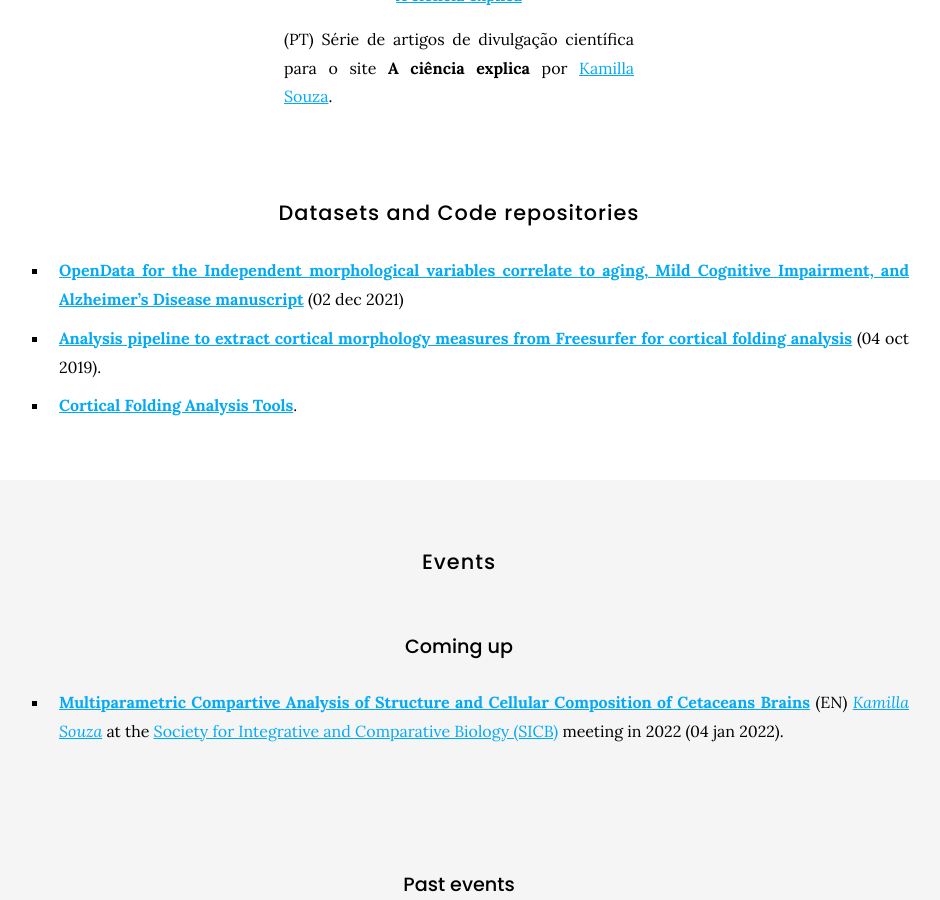
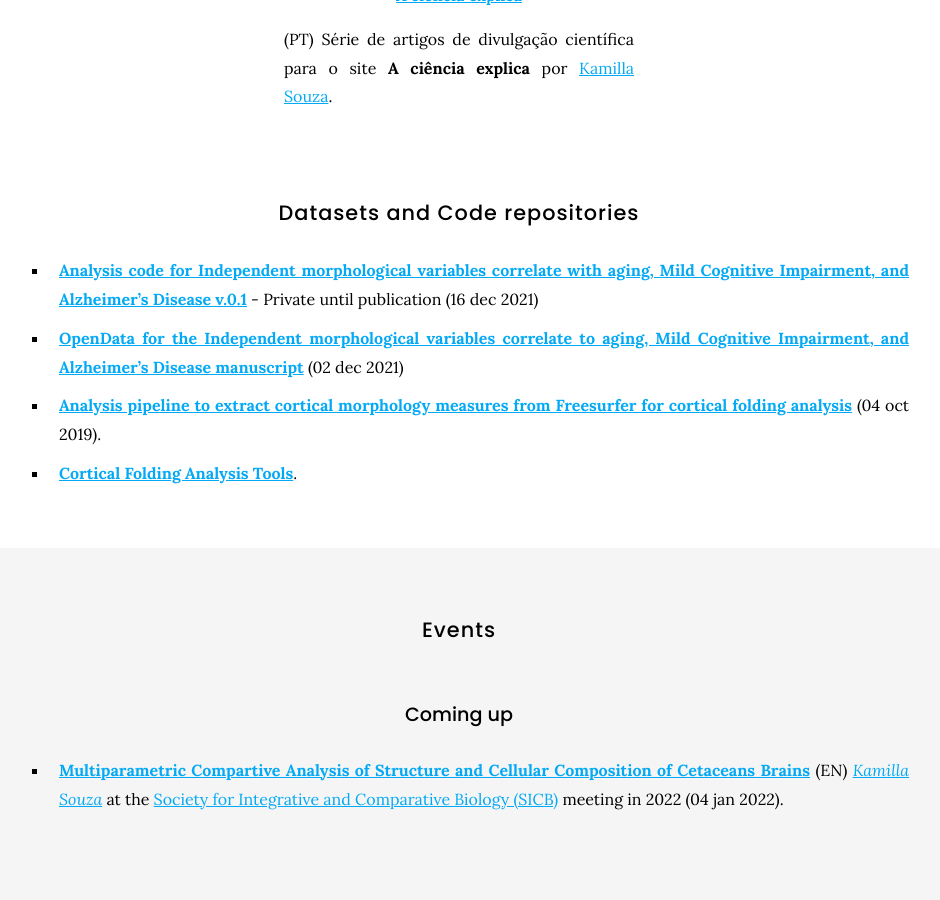
Before and after one commit to metaBIOlab/metabio, a Jekyll site: the page built from tools/index.md, in a window 1280 px wide and 900 px high, scrolled down 1574 px. Shown: the whole window, without its empty margins (181-1121 px from the left). Built offline with Jekyll 4.4.1, drawn with Linux system fonts in a browser that asks for light colours; nearby versions of some CDN libraries.

Commit message:
Update index.md

```diff
--- a/tools/index.md
+++ b/tools/index.md
@@ -33,7 +33,7 @@ Please fell free to get in touch with any of us regarding this material.
 ## Datasets and Code repositories
 
 <!-- {% include list.html component="card" data="tools" filters="group: repository" %} -->
-
+- **[Analysis code for Independent morphological variables correlate with aging, Mild Cognitive Impairment, and Alzheimer's Disease v.0.1](https://zenodo.org/record/5786921)** - Private until publication (16 dec 2021)
 - **[OpenData for the Independent morphological variables correlate to aging, Mild Cognitive Impairment, and Alzheimer's Disease manuscript](https://zenodo.org/record/5750619)** (02 dec 2021)
 - **[Analysis pipeline to extract cortical morphology measures from Freesurfer for cortical folding analysis](https://zenodo.org/record/3608675#.YQn_HnVKiV4)** (04 oct 2019).
 <br>
```
